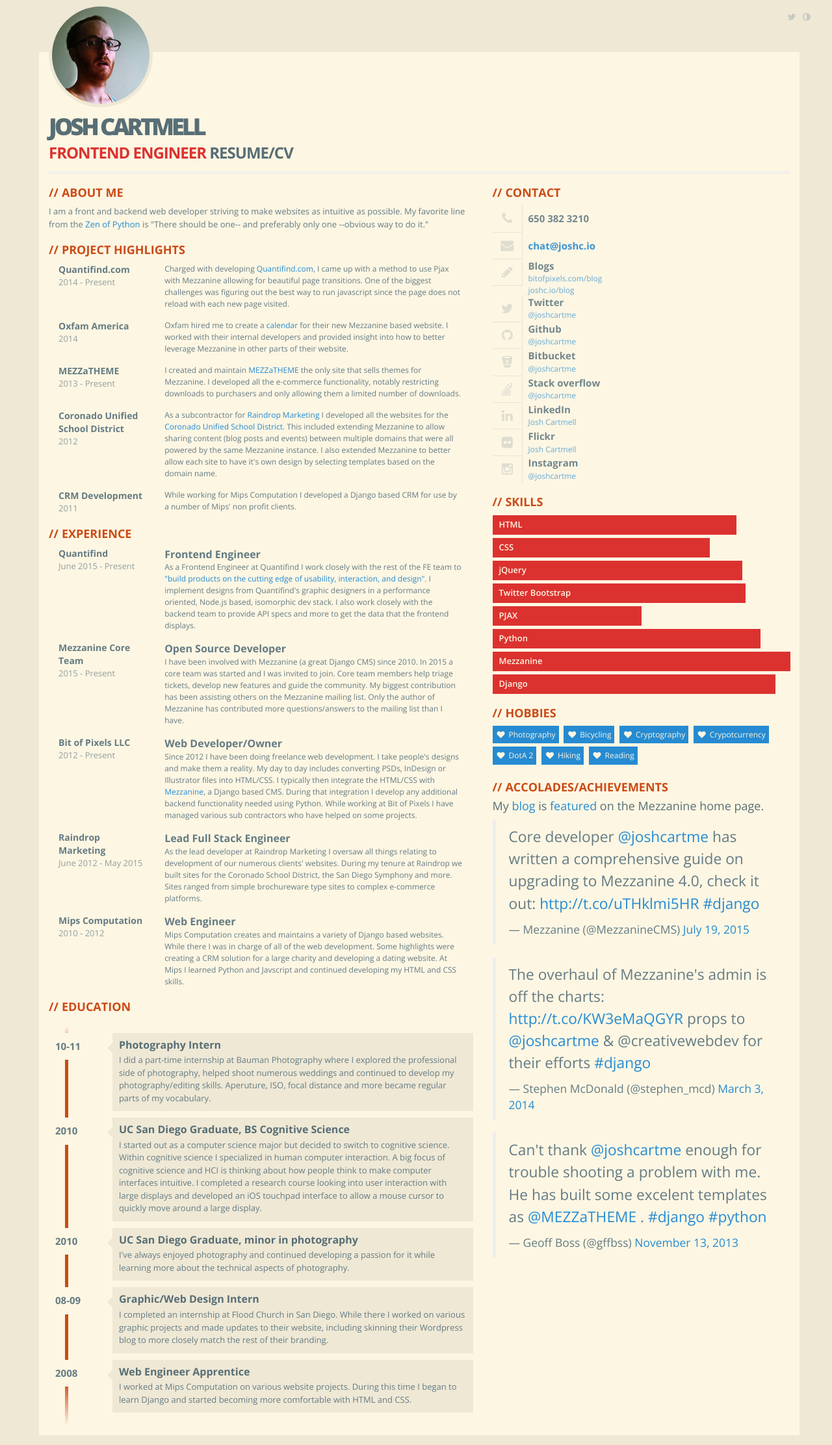
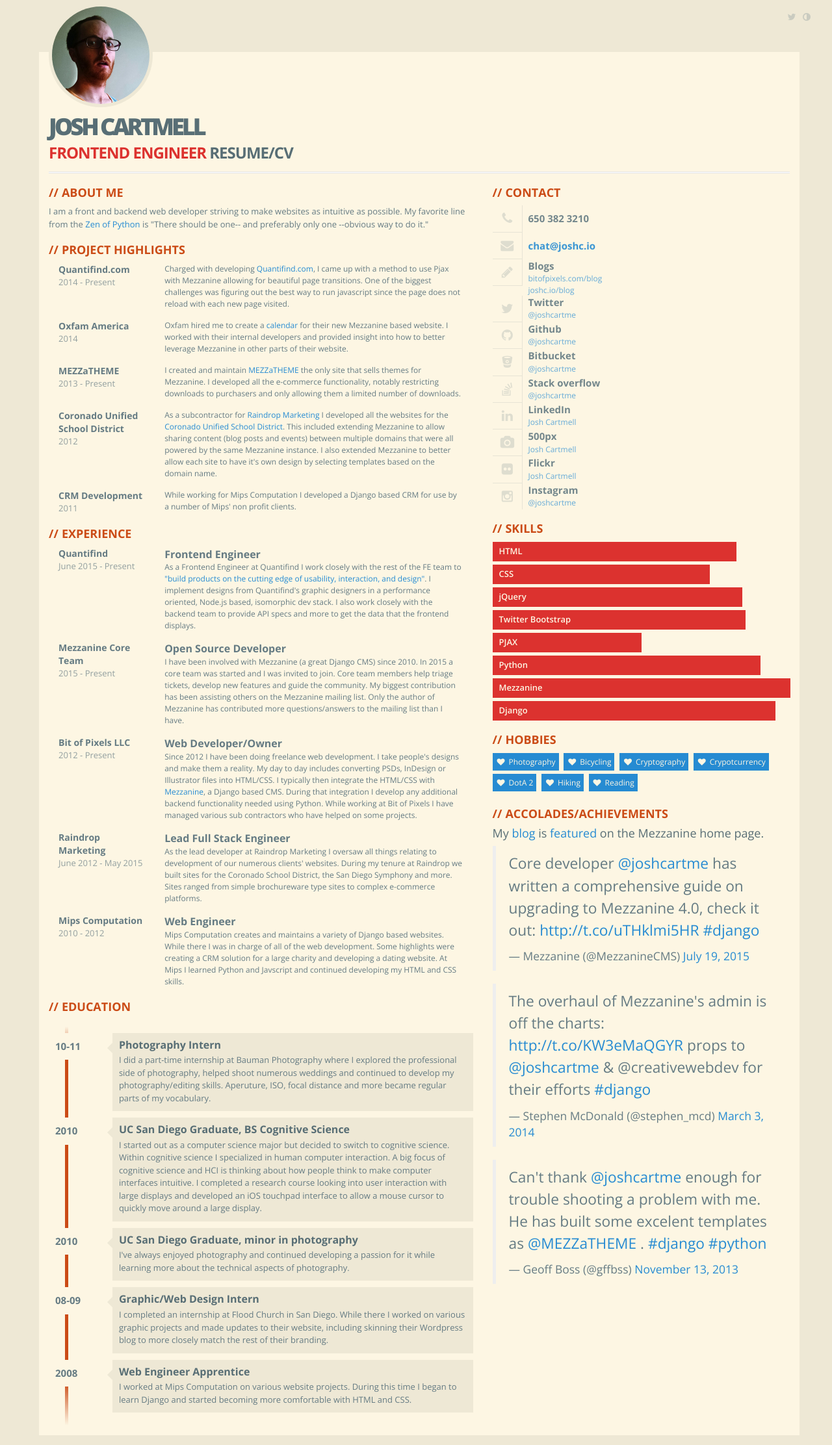
Before and after one commit to joshcartme/joshcartme.github.io, a Jekyll site: the page built from index.html, in a window 1280 px wide. Shown: the whole page at 65% size. Built offline with Jekyll 4.4.1, drawn with Linux system fonts in a browser that asks for light colours; a script that is not in the unit is left out; comment, search, counter and statistics services are not loaded.

Commit message:
Add link to 500px.

```diff
--- a/index.html
+++ b/index.html
@@ -201,6 +201,11 @@
                             <div class="description pull-right"><a href="https://www.linkedin.com/pub/josh-cartmell/81/b24/497">Josh Cartmell</a></div>
                         </div>
                         <div class="contact-item">
+                            <div class="icon pull-left text-center"><span class="fa fa-camera fa-fw"></span></div>
+                            <div class="title pull-right">500px</div>
+                            <div class="description pull-right"><a href="https://500px.com/joshcartme">Josh Cartmell</a></div>
+                        </div>
+                        <div class="contact-item">
                             <div class="icon pull-left text-center"><span class="fa fa-flickr fa-fw"></span></div>
                             <div class="title pull-right">Flickr</div>
                             <div class="description pull-right"><a href="https://www.flickr.com/photos/joshcartmell/">Josh Cartmell</a></div>
```
